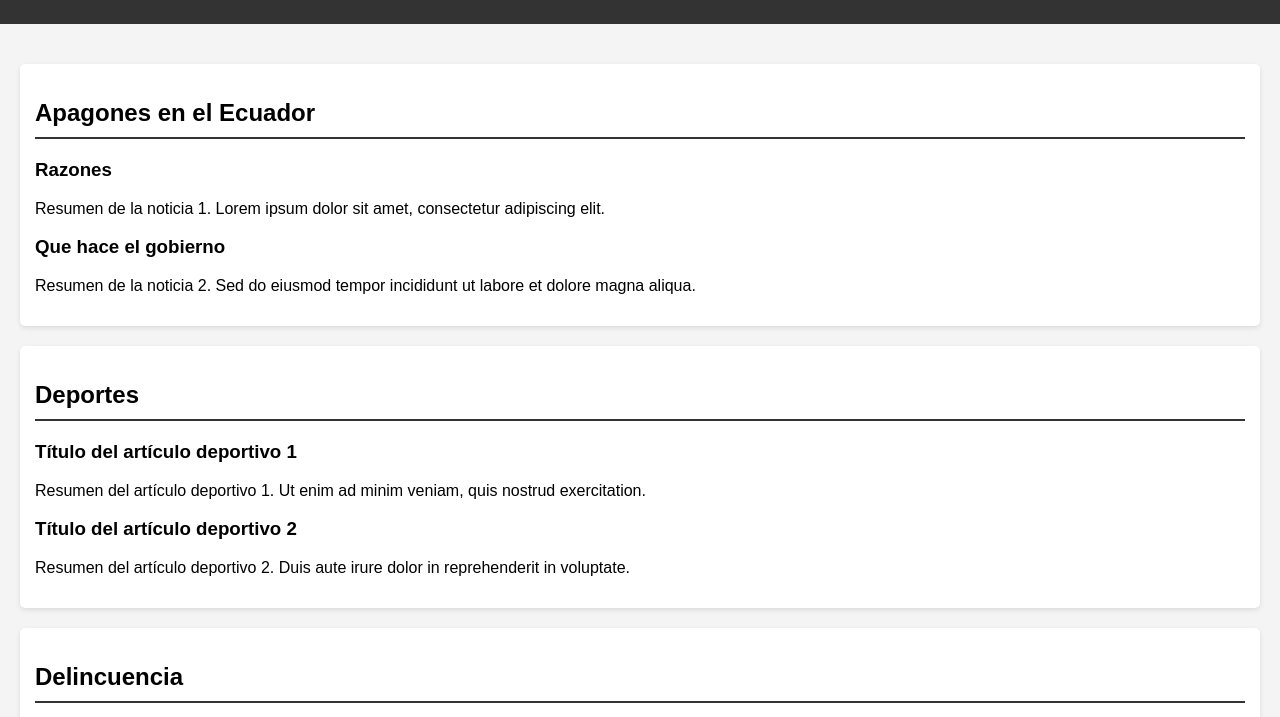
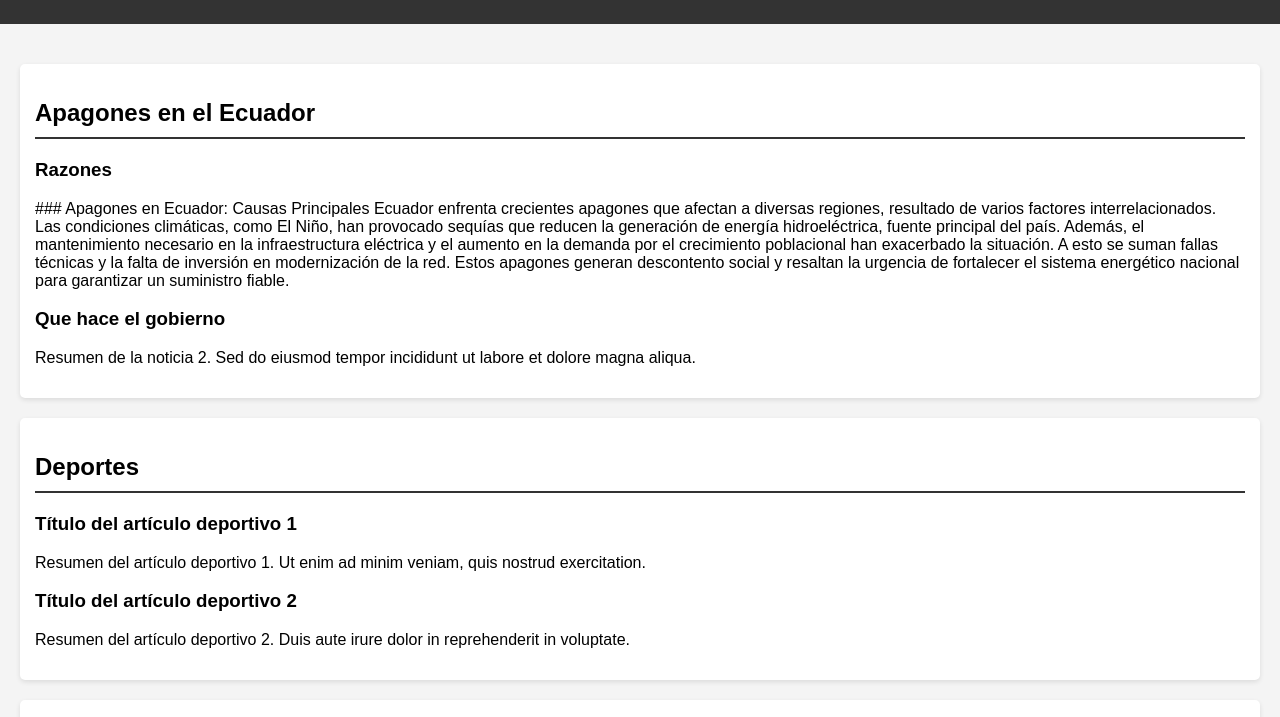
Before and after one commit to Cyo238/periodico-coelrgio, a plain HTML site: page index.html in a window 1280 px wide. Shown: the part 83-800 px from the top of the page. Drawn offline with Linux system fonts and the light colour scheme.

Commit message:
Add files via upload

```diff
--- a/index.html
+++ b/index.html
@@ -23,7 +23,13 @@
             <h2>Apagones en el Ecuador</h2>
             <article>
                 <h3>Razones</h3>
-                <p>Resumen de la noticia 1. Lorem ipsum dolor sit amet, consectetur adipiscing elit.</p>
+                <p>### Apagones en Ecuador: Causas Principales
+
+Ecuador enfrenta crecientes apagones que afectan a diversas regiones, resultado de varios factores interrelacionados.
+
+Las condiciones climáticas, como El Niño, han provocado sequías que reducen la generación de energía hidroeléctrica, fuente principal del país. Además, el mantenimiento necesario en la infraestructura eléctrica y el aumento en la demanda por el crecimiento poblacional han exacerbado la situación.
+
+A esto se suman fallas técnicas y la falta de inversión en modernización de la red. Estos apagones generan descontento social y resaltan la urgencia de fortalecer el sistema energético nacional para garantizar un suministro fiable.</p>
             </article>
             <article>
                 <h3>Que hace el gobierno</h3>
```
